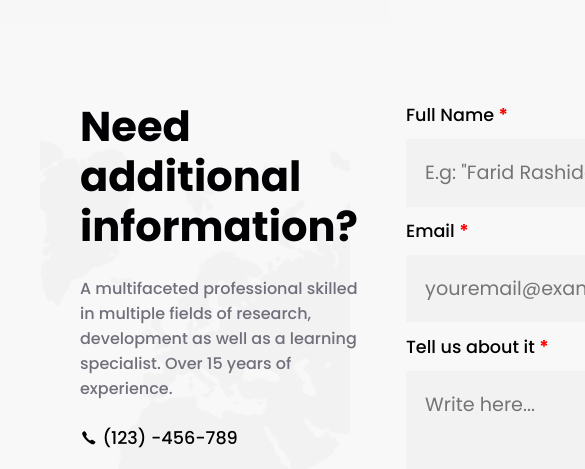
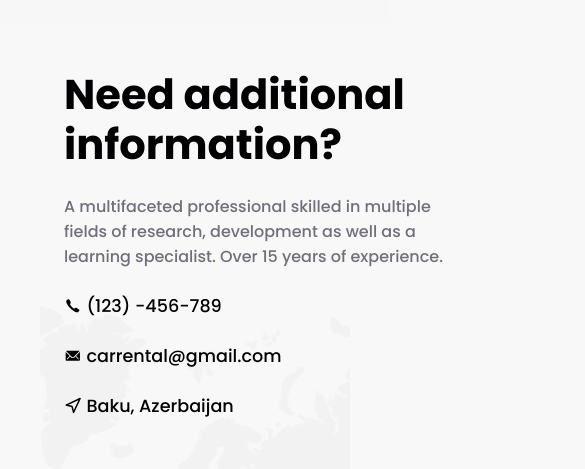
Before and after one commit to imrashidov/car-rental-project, a React (Vite) app: page /contact in a window 390 px wide. Shown: the part 314-783 px from the top of the page, 585 px wide, since content can reach past the window. Built offline with nearby package versions, Linux system fonts and the light colour scheme; grey boxes are pictures that could not be loaded.

Commit message:
Update: Contact page CSS for responsive design

```diff
--- a/src/pages/Contact/Contact.css
+++ b/src/pages/Contact/Contact.css
@@ -13,6 +13,7 @@
   flex-direction: column;
   gap: 1.5rem;
   width: 100%;
+  max-width: 30rem;
 }
 .contact-container__text h3 {
   font-size: 2.6rem;
@@ -31,7 +32,7 @@
   width: fit-content;
 }
 .contact-container__form form {
-  width: 50rem;
+  width: 100%;
   display: flex;
   flex-direction: column;
   gap: 0.7rem;
@@ -71,3 +72,10 @@ textarea {
 .contact-container__form button:hover {
   box-shadow: 0 20px 25px 0 rgba(255, 83, 48, 0.35);
 }
+
+@media (max-width: 768px) {
+  .contact-container {
+    grid-template-columns: 1fr;
+    padding: 3rem 1.5rem;
+  }
+}
```
